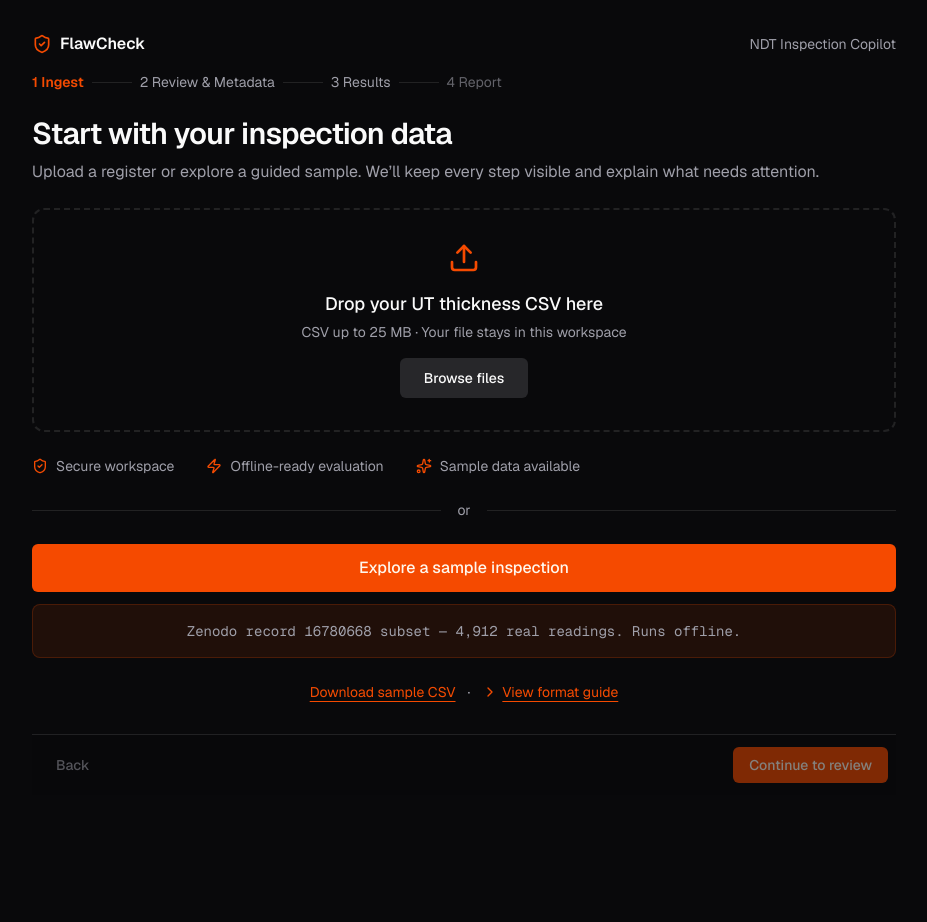
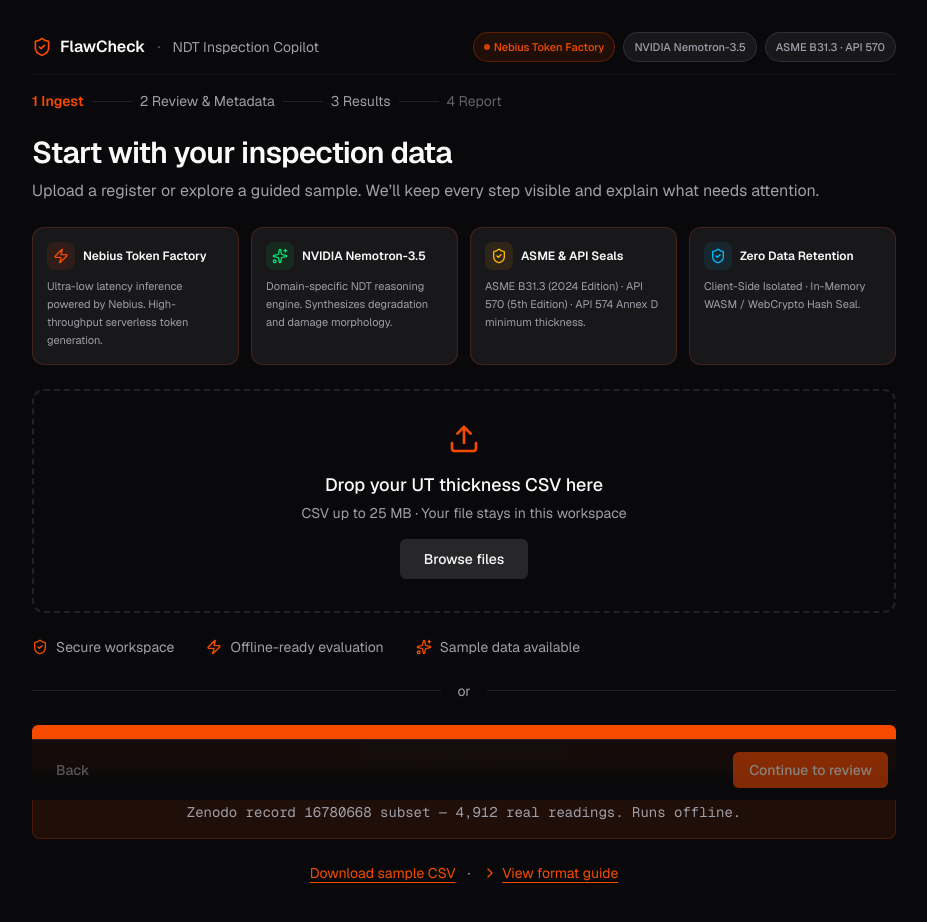
Before and after one commit to ahmed13576/flawcheck, a Next.js app: page / in a window 1280 px wide. Shown: the top 922 px of the page, without its empty margins (176-1103 px from the left). Before the commit the page ends 827 px from the top, so only its background shows below. Built offline with nearby package versions, Linux system fonts and the light colour scheme.

Commit message:
feat(phase-d): add partner and standards credibility badges to header and landing screen

```diff
--- a/app/page.tsx
+++ b/app/page.tsx
@@ -82,12 +82,25 @@
         ui.screen === 3 ? "max-w-6xl" : "max-w-4xl"
       }`}
     >
-      <header className="flex flex-wrap items-center justify-between gap-3">
-        <span className="flex items-center gap-2">
+      <header className="flex flex-wrap items-center justify-between gap-3 border-b border-border/40 pb-3">
+        <div className="flex items-center gap-2">
           <ShieldCheck className="size-5 text-primary" aria-hidden="true" />
           <span className="text-base font-semibold">FlawCheck</span>
-        </span>
-        <span className="text-sm text-muted-foreground">NDT Inspection Copilot</span>
+          <span className="mx-1 text-muted-foreground/50">·</span>
+          <span className="text-sm text-muted-foreground">NDT Inspection Copilot</span>
+        </div>
+        <div className="flex flex-wrap items-center gap-2">
+          <span className="inline-flex items-center gap-1 rounded-full border border-primary/30 bg-primary/10 px-2.5 py-0.5 text-[11px] font-medium text-primary">
+            <span className="size-1.5 rounded-full bg-primary animate-pulse" />
+            Nebius Token Factory
+          </span>
+          <span className="inline-flex items-center gap-1 rounded-full border border-border bg-card px-2.5 py-0.5 text-[11px] font-medium text-muted-foreground">
+            NVIDIA Nemotron-3.5
+          </span>
+          <span className="inline-flex items-center gap-1 rounded-full border border-border bg-card px-2.5 py-0.5 text-[11px] font-medium text-muted-foreground">
+            ASME B31.3 · API 570
+          </span>
+        </div>
       </header>
       <div className="mt-4">
         <StepIndicator current={ui.screen} />
--- a/components/wizard/screen-ingest.tsx
+++ b/components/wizard/screen-ingest.tsx
@@ -92,6 +92,57 @@
         Upload a register or explore a guided sample. We’ll keep every step visible and
         explain what needs attention.
       </p>
+
+      {/* Technology & Standards Credibility Tray */}
+      <div className="mt-6 grid grid-cols-1 gap-3 sm:grid-cols-2 lg:grid-cols-4" aria-label="Technology and Standards Credentials">
+        <div className="rounded-xl border border-primary/20 bg-card p-3.5 transition-colors hover:border-primary/40">
+          <div className="flex items-center gap-2">
+            <span className="flex size-7 items-center justify-center rounded-lg bg-primary/10 text-primary">
+              <Zap className="size-4" aria-hidden="true" />
+            </span>
+            <span className="text-xs font-semibold text-foreground">Nebius Token Factory</span>
+          </div>
+          <p className="mt-2 text-[11px] leading-relaxed text-muted-foreground">
+            Ultra-low latency inference powered by Nebius. High-throughput serverless token generation.
+          </p>
+        </div>
+
+        <div className="rounded-xl border border-primary/20 bg-card p-3.5 transition-colors hover:border-primary/40">
+          <div className="flex items-center gap-2">
+            <span className="flex size-7 items-center justify-center rounded-lg bg-green-500/10 text-green-400">
+              <Sparkles className="size-4" aria-hidden="true" />
+            </span>
+            <span className="text-xs font-semibold text-foreground">NVIDIA Nemotron-3.5</span>
+          </div>
+          <p className="mt-2 text-[11px] leading-relaxed text-muted-foreground">
+            Domain-specific NDT reasoning engine. Synthesizes degradation and damage morphology.
+          </p>
+        </div>
+
+        <div className="rounded-xl border border-primary/20 bg-card p-3.5 transition-colors hover:border-primary/40">
+          <div className="flex items-center gap-2">
+            <span className="flex size-7 items-center justify-center rounded-lg bg-amber-500/10 text-amber-400">
+              <ShieldCheck className="size-4" aria-hidden="true" />
+            </span>
+            <span className="text-xs font-semibold text-foreground">ASME & API Seals</span>
+          </div>
+          <p className="mt-2 text-[11px] leading-relaxed text-muted-foreground">
+            ASME B31.3 (2024 Edition) · API 570 (5th Edition) · API 574 Annex D minimum thickness.
+          </p>
+        </div>
+
+        <div className="rounded-xl border border-primary/20 bg-card p-3.5 transition-colors hover:border-primary/40">
+          <div className="flex items-center gap-2">
+            <span className="flex size-7 items-center justify-center rounded-lg bg-sky-500/10 text-sky-400">
+              <ShieldCheck className="size-4" aria-hidden="true" />
+            </span>
+            <span className="text-xs font-semibold text-foreground">Zero Data Retention</span>
+          </div>
+          <p className="mt-2 text-[11px] leading-relaxed text-muted-foreground">
+            Client-Side Isolated · In-Memory WASM / WebCrypto Hash Seal.
+          </p>
+        </div>
+      </div>
 
       <div className="mt-6 flex flex-col gap-6">
         {panelError ? (
```
